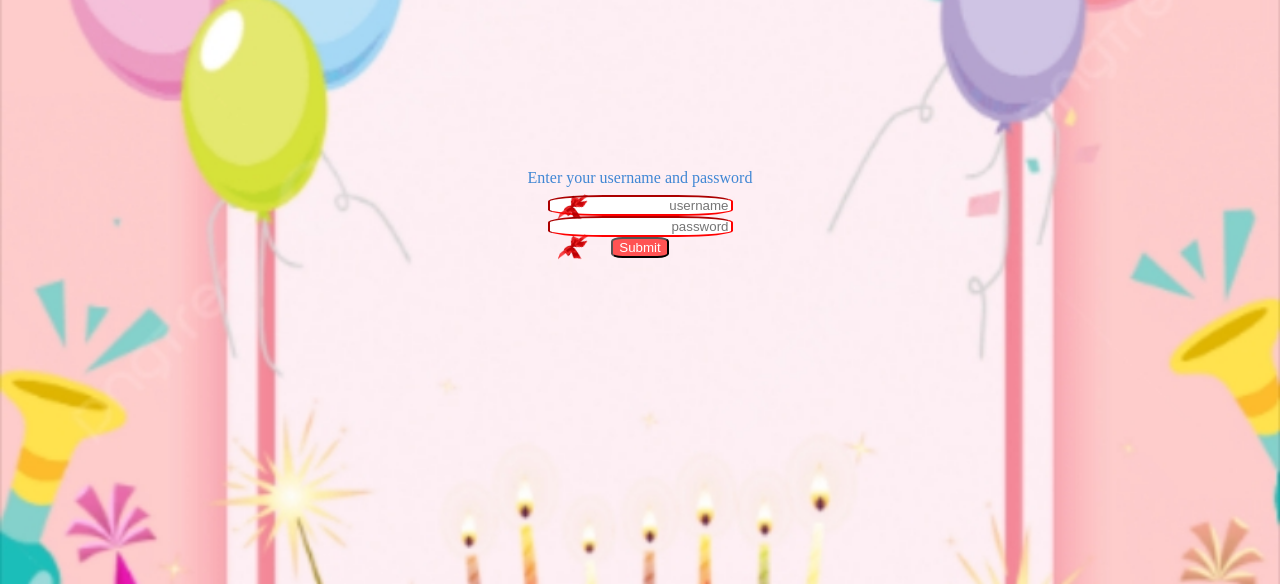
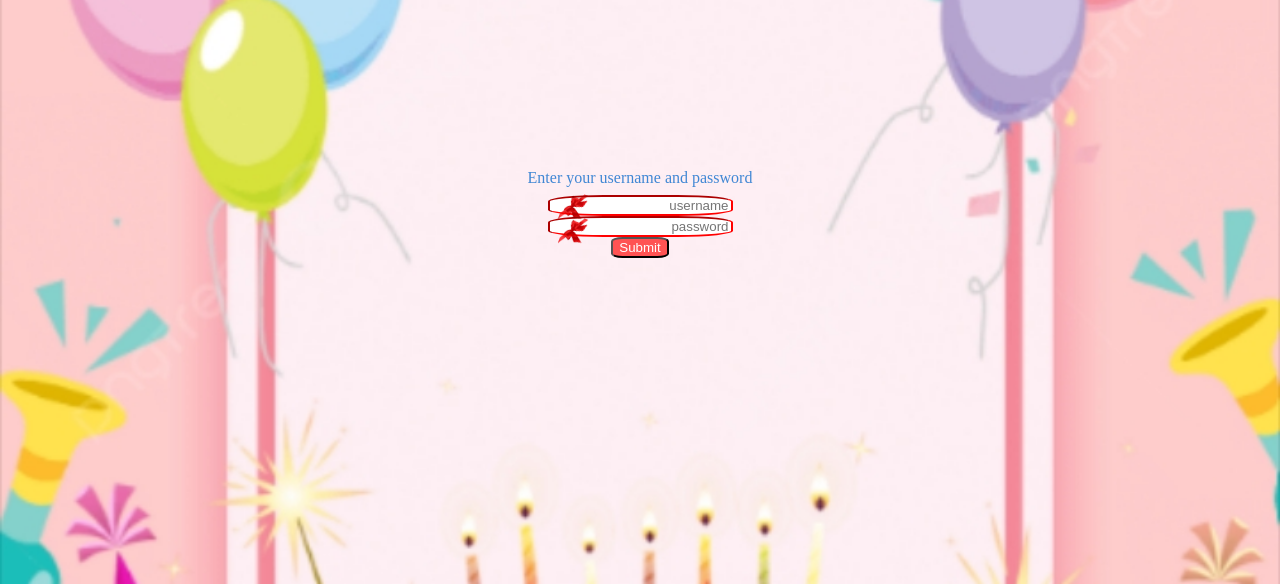
Before and after one commit to salahhisham/Rory-s_Birthday, a plain HTML site: page index.html in a window 1280 px wide. Shown: the part 216-800 px from the top of the page. Drawn offline with Linux system fonts and the light colour scheme.

```diff
--- a/style.css
+++ b/style.css
@@ -76,7 +76,7 @@
         }
         .f2{
             right: 6vh;
-            top: 5vh;
+            top: 3vh;
             transform: rotate(290deg);
             mix-blend-mode: multiply;
         }
```
